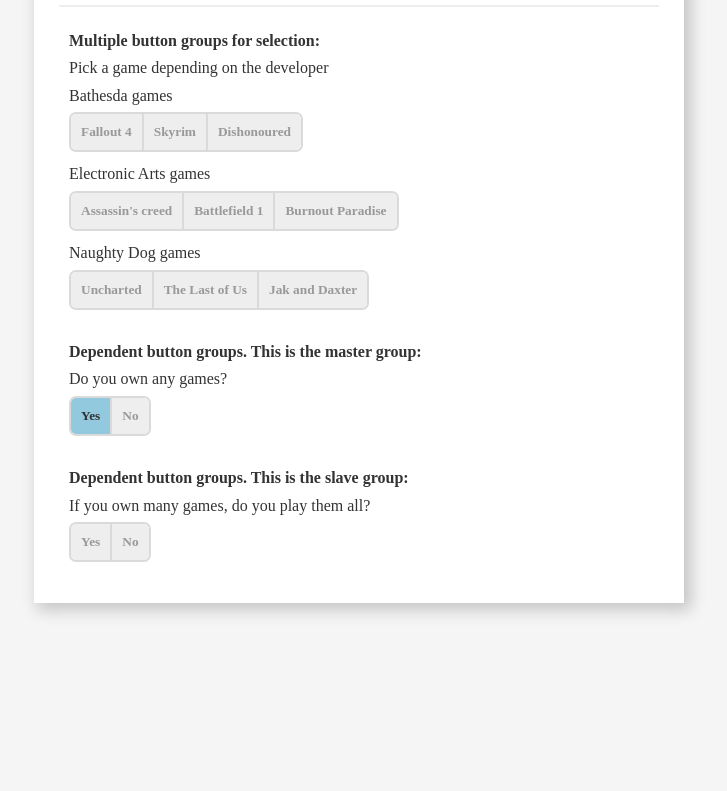
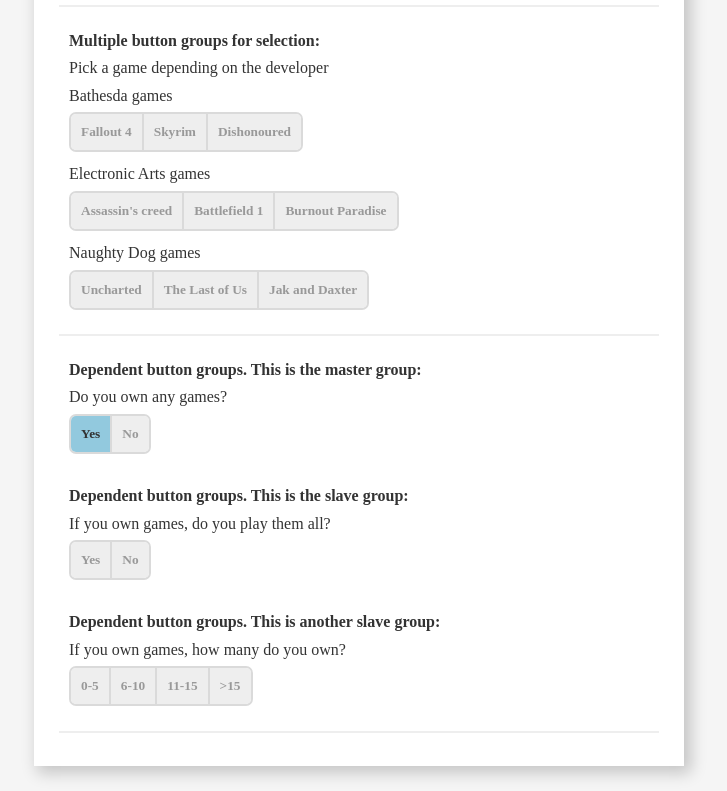
Before and after one commit to nobilis-ltd/nobilis-radio-buttons, a plain HTML site: page demo.html in a window 1280 px wide. Shown: the part 603-1394 px from the top of the page, without its empty margins (281-1008 px from the left). Before the commit the page ends 1231 px from the top, so only its background shows below. Drawn offline with Linux system fonts and the light colour scheme; a web font is replaced by a local one.

Commit message:
Fixed small issue with multiple slave enforcing. Also added scenario to demo

```diff
--- a/demo.html
+++ b/demo.html
@@ -159,6 +159,8 @@
       </div>
     </div>
 
+    <hr>
+
     <div class="norb dependent master" data-dependency-group="ownership">
       <p><strong>Dependent button groups. This is the master group:</strong></p>
       <p>Do you own any games? <input type="hidden" value="true" disabled></p>
@@ -171,13 +173,27 @@
 
     <div class="norb dependent slave" data-dependency-group="ownership">
       <p><strong>Dependent button groups. This is the slave group:</strong></p>
-      <p>If you own many games, do you play them all? <input type="hidden" disabled></p>
+      <p>If you own games, do you play them all? <input type="hidden" disabled></p>
 
       <div class="btn-group">
         <button data-value="true" data-dependent-on="true">Yes</button>
         <button data-value="false" data-dependent-on="true" data-dependency="default">No</button>
       </div>
     </div>
+
+    <div class="norb dependent slave" data-dependency-group="ownership">
+      <p><strong>Dependent button groups. This is another slave group:</strong></p>
+      <p>If you own games, how many do you own? <input type="hidden" disabled></p>
+
+      <div class="btn-group">
+        <button data-value="0-5" data-dependent-on="true">0-5</button>
+        <button data-value="6-10" data-dependent-on="true">6-10</button>
+        <button data-value="11-15" data-dependent-on="true">11-15</button>
+        <button data-value="many" data-dependent-on="true">>15</button>
+      </div>
+    </div>
+
+    <hr>
 
   </div>
 
--- a/src/nobilis-radio-buttons.js
+++ b/src/nobilis-radio-buttons.js
@@ -118,7 +118,7 @@
 				function(e) {
 					return $(e).data('dependency-group') == dependency_group
 				}
-			)[0]
+			)
 		);
 
 		// loop through all slaves of current master
@@ -126,14 +126,18 @@
 			var $slave = $($slaves[i]);
 			var $slave_btns = $slave.find('button');
 
+			// check if slave has default else clear value
+			// default will be set during button loop below
+			if ($slave.find('button[data-dependency="default"]').length == 0) {
+				$slave.find('input').val("");
+			}
+
 			// loop through all buttons in current slave
 			for (var j = 0; j < $slave_btns.length; j++) {
 				var $btn = $($slave_btns[j]);
-
-				// value seems to be a boolean in this case so will
-				// leave dependency as is
 				var dependency = $btn.data('dependent-on');
 
+				// convert values to strings for comparison
 				value = boolToString(value);
 				dependency = boolToString(dependency);
 
@@ -145,6 +149,10 @@
 				else {
 					if ($btn.data('dependency') == "default") {
 						$btn.click();
+					}
+					else {
+						// remove in case button group has no default
+						$btn.removeClass('selected');
 					}
 
 					$btn.addClass('disabled');
```
